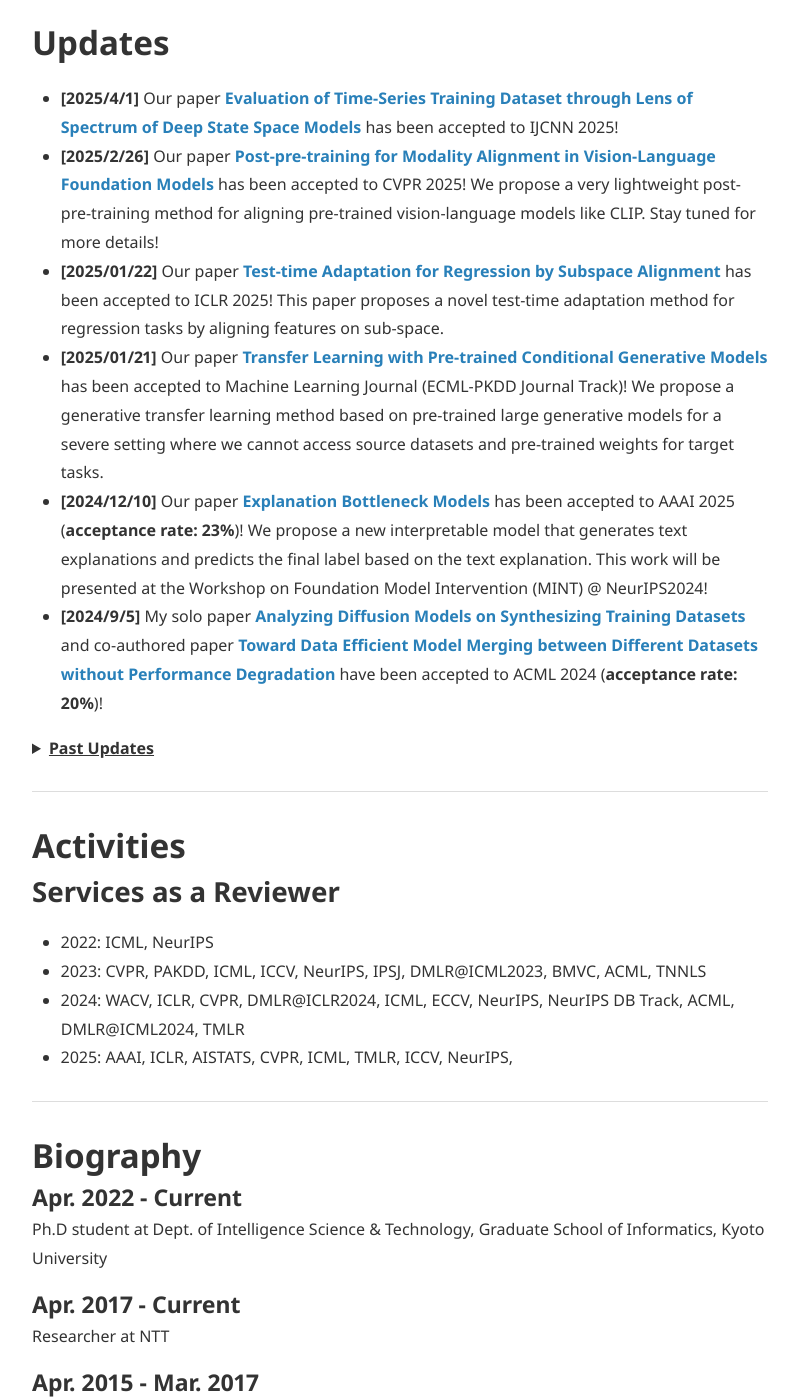
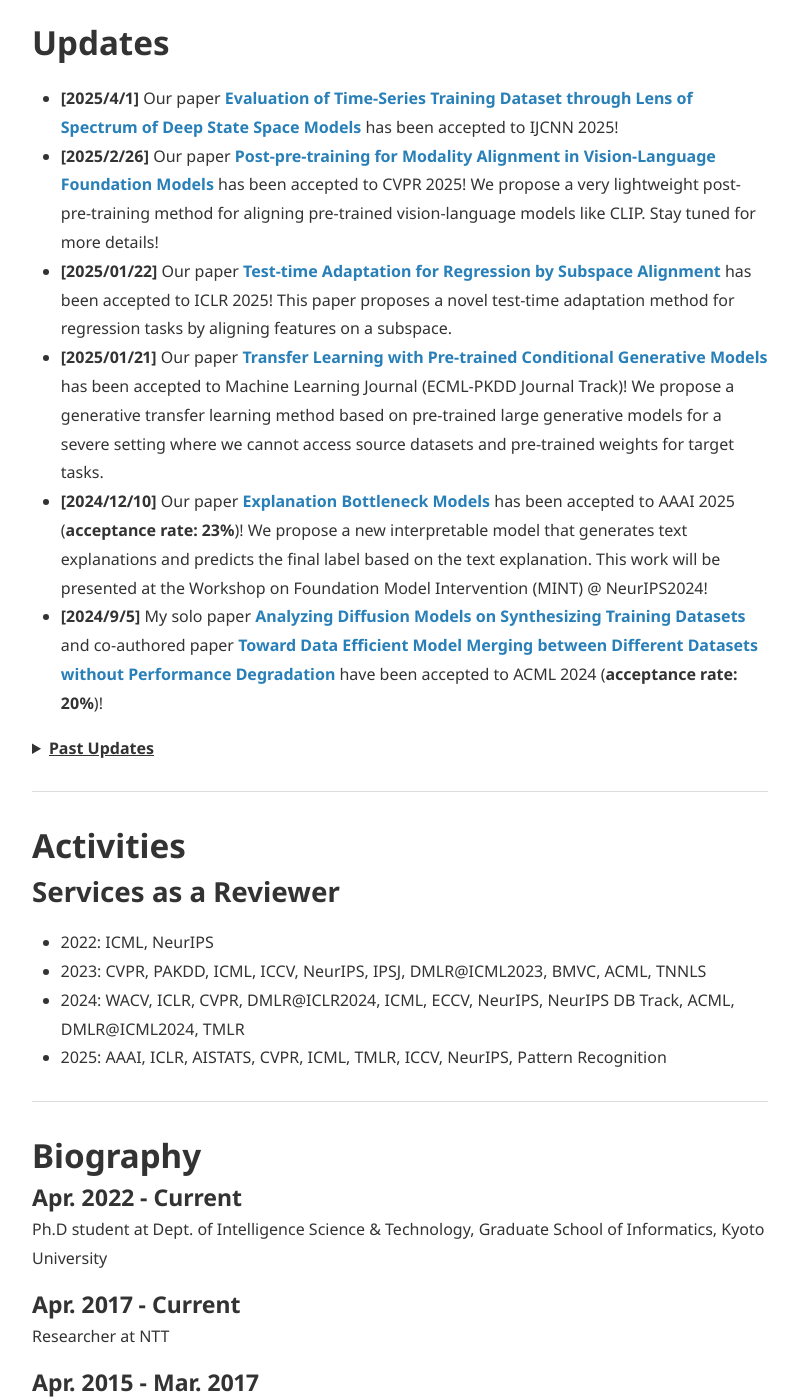
Before and after one commit to yshinya6/yshinya6.github.io, a Jekyll site: the page built from index.md, in a window 1280 px wide and 1400 px high, scrolled down 471 px. Shown: the whole window, without its empty margins (240-1039 px from the left). Built offline with Jekyll 4.4.1, drawn with Linux system fonts in a browser that asks for light colours; nearby versions of some CDN libraries.

Commit message:
Update index.md

```diff
--- a/index.md
+++ b/index.md
@@ -22,7 +22,7 @@ My research interests are machine learning with synthetic data, generative model
 # Updates
 * **[2025/4/1]** Our paper [**Evaluation of Time-Series Training Dataset through Lens of Spectrum of Deep State Space Models**](https://arxiv.org/abs/2408.16261) has been accepted to IJCNN 2025!
 * **[2025/2/26]** Our paper [**Post-pre-training for Modality Alignment in Vision-Language Foundation Models**](https://arxiv.org/abs/2504.12717) has been accepted to CVPR 2025! We propose a very lightweight post-pre-training method for aligning pre-trained vision-language models like CLIP. Stay tuned for more details!
-* **[2025/01/22]** Our paper [**Test-time Adaptation for Regression by Subspace Alignment**](https://arxiv.org/abs/2410.03263) has been accepted to ICLR 2025! This paper proposes a novel test-time adaptation method for regression tasks by aligning features on sub-space.
+* **[2025/01/22]** Our paper [**Test-time Adaptation for Regression by Subspace Alignment**](https://arxiv.org/abs/2410.03263) has been accepted to ICLR 2025! This paper proposes a novel test-time adaptation method for regression tasks by aligning features on a subspace.
 * **[2025/01/21]** Our paper [**Transfer Learning with Pre-trained Conditional Generative Models**](https://arxiv.org/abs/2204.12833) has been accepted to Machine Learning Journal (ECML-PKDD Journal Track)! We propose a generative transfer learning method based on pre-trained large generative models for a severe setting where we cannot access source datasets and pre-trained weights for target tasks.
 * **[2024/12/10]** Our paper [**Explanation Bottleneck Models**](https://arxiv.org/abs/2409.17663) has been accepted to AAAI 2025 (**acceptance rate: 23%**)! We propose a new interpretable model that generates text explanations and predicts the final label based on the text explanation. This work will be presented at the Workshop on Foundation Model Intervention (MINT) @ NeurIPS2024!
 * **[2024/9/5]** My solo paper [**Analyzing Diffusion Models on Synthesizing Training Datasets**](https://proceedings.mlr.press/v260/yamaguchi25a.html) and co-authored paper [**Toward Data Efficient Model Merging between Different Datasets without Performance Degradation**](https://arxiv.org/abs/2306.05641) have been accepted to ACML 2024 (**acceptance rate: 20%**)!
@@ -46,7 +46,7 @@ My research interests are machine learning with synthetic data, generative model
 - 2022: ICML, NeurIPS
 - 2023: CVPR, PAKDD, ICML, ICCV, NeurIPS, IPSJ, DMLR@ICML2023, BMVC, ACML, TNNLS
 - 2024: WACV, ICLR, CVPR, DMLR@ICLR2024, ICML, ECCV, NeurIPS, NeurIPS DB Track, ACML, DMLR@ICML2024, TMLR
-- 2025: AAAI, ICLR, AISTATS, CVPR, ICML, TMLR, ICCV, NeurIPS,
+- 2025: AAAI, ICLR, AISTATS, CVPR, ICML, TMLR, ICCV, NeurIPS, Pattern Recognition
 
 ---
 
```
Also changed, not shown: other parts of index.md (+1 -1 lines).
